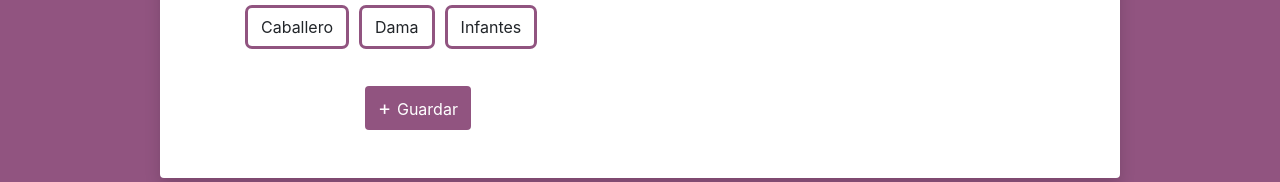
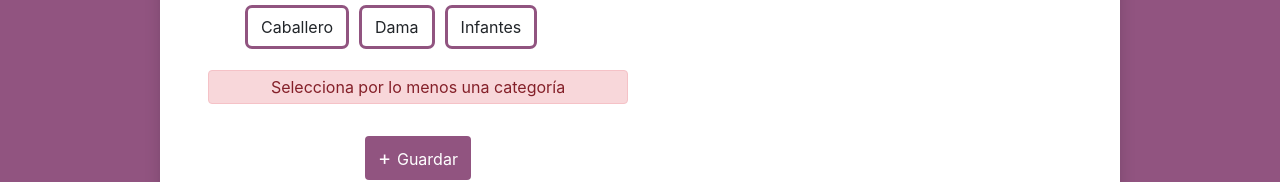
Before and after one commit to Tomas141199/BazApp, a Next.js app: page /publicar in a window 1280 px wide. Shown: the part 718-900 px from the top of the page. Built offline with nearby package versions, Linux system fonts and the light colour scheme; no server answers.

Commit message:
mensaje de error categorias

```diff
--- a/components/Error.js
+++ b/components/Error.js
@@ -1,6 +1,6 @@
 const Error = ({ message }) => {
   return (
-    <div className="alert alert-danger text-center p-1" role="alert">
+    <div className="alert alert-danger text-center p-1 mt-3" role="alert">
       {message}
     </div>
   );
--- a/pages/publicar.js
+++ b/pages/publicar.js
@@ -207,7 +207,7 @@ const AgregarProducto = () => {
                 setCategorias={setCategorias}
                 categories={categorias}
               />
-              {errores.categorias && <Error message={errores.categorias} />}
+              {categorias==""? <Error message="Selecciona por lo menos una categoría"/> : null}
 
               <input type="hidden" />
               <div className="text-center">
```
